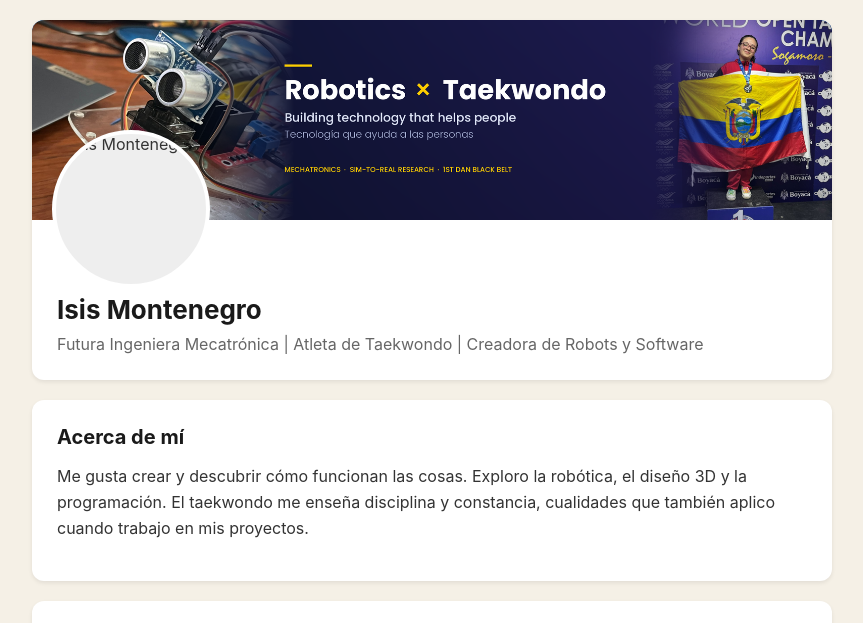
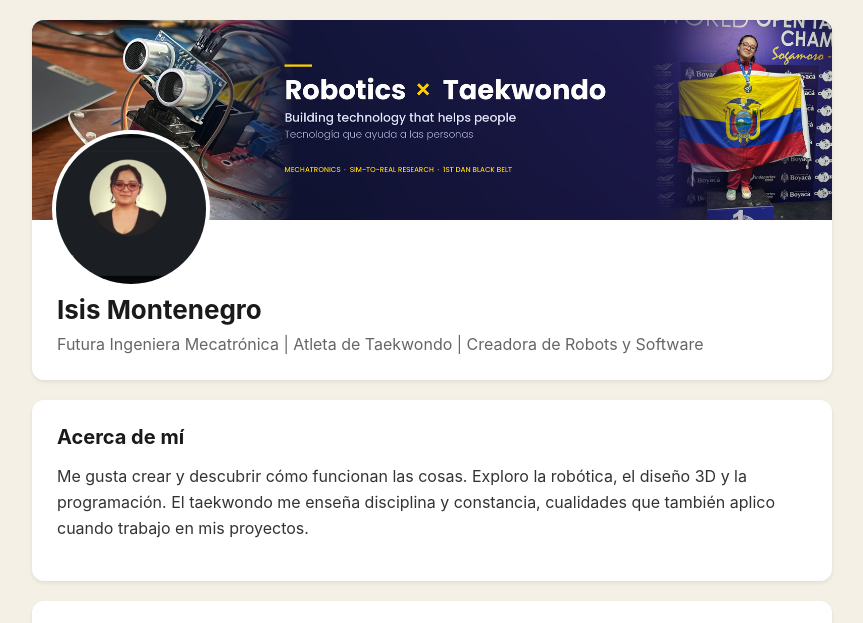
Before and after one commit to Isis-Montenegro/Isis-Montenegro, a plain HTML site: page index.html in a window 1280 px wide. Shown: the top 623 px of the page, without its empty margins (208-1071 px from the left). Drawn offline with Linux system fonts and the light colour scheme.

Commit message:
Fix image source filename in profile picture

```diff
--- a/index.html
+++ b/index.html
@@ -139,7 +139,7 @@
                 <img src="perfil.png" alt="Banner" class="banner">
 
                 <!-- 2. CAMBIA ESTE ENLACE POR TU FOTO DE PERFIL CIRCULAR -->
-                <img src="imagen.png" alt="Isis Montenegro" class="profile-pic">
+                <img src="image.png" alt="Isis Montenegro" class="profile-pic">
             </div>
 
             <div class="profile-info">
```
